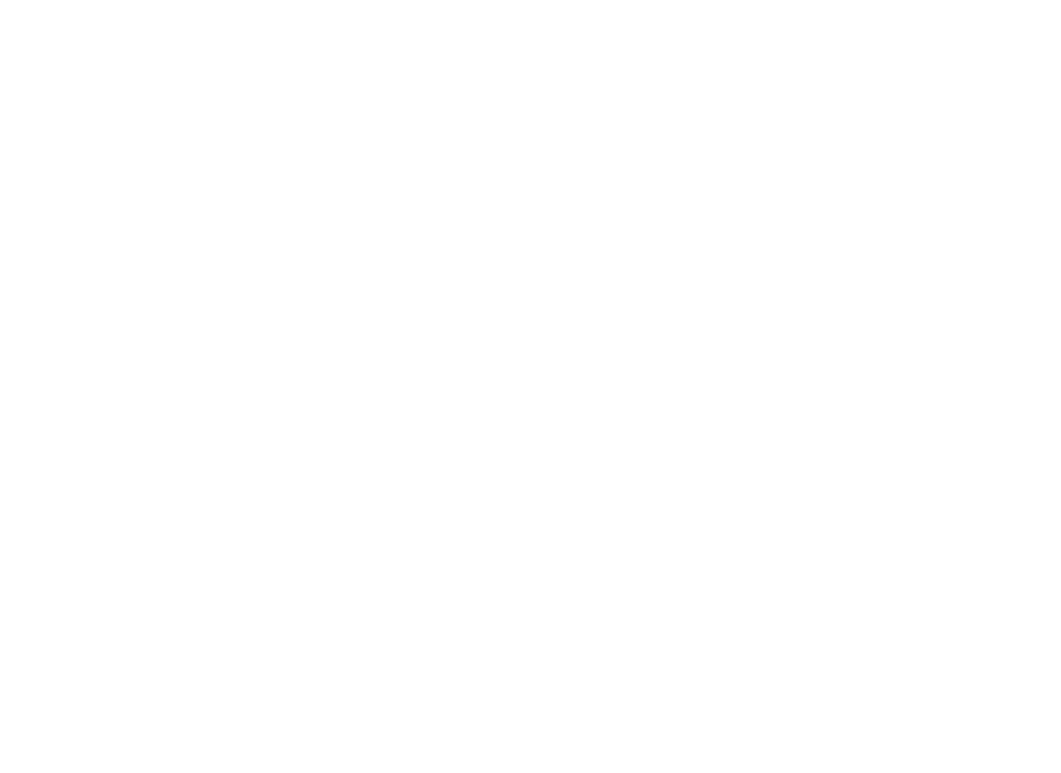
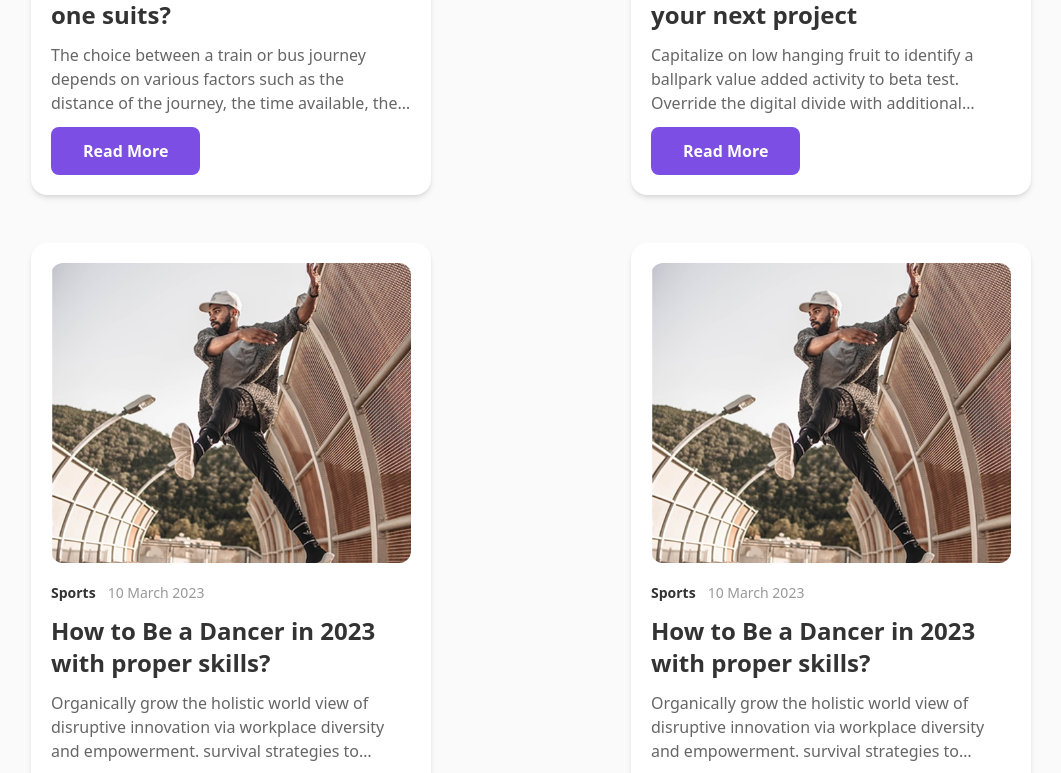
Before and after one commit to MrShahzadDeveloper/Blognetic, a React (Vite) app: page /blogs in a window 1280 px wide. Shown: the part 785-1558 px from the top of the page, without its empty margins (17-1078 px from the left). Before the commit the page ends 800 px from the top, so only its background shows below. Built offline with nearby package versions, Linux system fonts and the light colour scheme.

Commit message:
Do some changes in the Home page and make the blog page

```diff
--- a/src/App.jsx
+++ b/src/App.jsx
@@ -10,8 +10,9 @@
 const App = () => {
   return (
     <Router>
+      <div className="bg-[#FAFAFA] ">
       <Navbar />
-      <div className="bg-[#FAFAFA] scrollbar-thin scrollbar-thumb-[#7C4EE4] scrollbar-track-gray-100 ">
+      <div className="scrollbar-thin scrollbar-thumb-[#7C4EE4] scrollbar-track-gray-100 ">
         <Routes>
           <Route path="/" element={<Home />} />
           <Route path="/about" element={<AboutUs />} />
@@ -21,6 +22,7 @@
         </Routes>
       </div>
       <Footer />
+      </div>
     </Router>
   );
 };
--- a/src/components/Button.jsx
+++ b/src/components/Button.jsx
@@ -1,7 +1,7 @@
 const Button = ({ text, bgColor, textColor, brColor, borderWidth }) => {
   return (
-    <div style={{ backgroundColor: bgColor, border: `${borderWidth} solid ${brColor}`, }} className='px-8 rounded-lg py-3 cursor-pointer w-fit '>
-      <h1 style={{color: textColor}} className="font-[600] ">{text}</h1>
+    <div style={{ backgroundColor: bgColor, border: `${borderWidth} solid ${brColor}`, }} className='px-4 py-2 md:px-8 rounded-lg md:py-3 cursor-pointer w-fit '>
+      <h1 style={{color: textColor}} className="md:font-[600] ">{text}</h1>
     </div>
   )
 }
--- a/src/components/Footer.jsx
+++ b/src/components/Footer.jsx
@@ -11,9 +11,9 @@
   ];
 
   return (
-    <>
-      <hr className="h-[1px] bg-primary" />
-      <div className="bg-[#FFFFFF] flex flex-col justify-center items-center my-10 gap-10">
+    <div className="">
+      <hr className="h-[2px] bg-primary" />
+      <div className="bg-[#FFFFFF] flex flex-col justify-center items-center pt-10 gap-10">
         <div className="flex gap-3 items-center cursor-pointer">
           <img className="h-8 w-8" src={logo} alt="blognetic" />
           <h1 className="font-[800] text-[24px] text-[#333333]">
@@ -35,7 +35,7 @@
           </p>
         </div>
       </div>
-    </>
+    </div>
   );
 };
 
--- a/src/components/HeadingBanner.jsx
+++ b/src/components/HeadingBanner.jsx
@@ -2,8 +2,8 @@
 
 const HeadingBanner = ({ text }) => {
   return (
-    <div className="flex justify-between items-center my-12 mx-10 md:mx-20">
-      <h1 className="text-3xl md:text-5xl text-[#333333] font-[700] ">{text}</h1>
+    <div className="flex justify-between items-center md:my-12 mx-10 md:mx-20">
+      <h1 className="text-2xl md:text-5xl text-[#333333] font-[700] ">{text}</h1>
       <Button text="View All" bgColor="#7C4EE4" textColor="white" />
     </div>
   )
--- a/src/constant/cardLists.js
+++ b/src/constant/cardLists.js
@@ -16,6 +16,54 @@
     type: 'Development',
     date: '11March 2023',
     cardImg: post2
+  },
+  {
+    id: 3,
+    heading: 'How to Be a Professional Footballer in 2023',
+    paragh: 'Organically grow the holistic world view of disruptive innovation via workplace diversity and empowerment. survival strategies to ensure proactive ',
+    type: 'Sports',
+    date: '10 March 2023',
+    cardImg: post3
+  },
+  {
+    id: 3,
+    heading: 'How to Be a Professional Footballer in 2023',
+    paragh: 'Organically grow the holistic world view of disruptive innovation via workplace diversity and empowerment. survival strategies to ensure proactive ',
+    type: 'Sports',
+    date: '10 March 2023',
+    cardImg: post3
+  },
+  {
+    id: 3,
+    heading: 'How to Be a Professional Footballer in 2023',
+    paragh: 'Organically grow the holistic world view of disruptive innovation via workplace diversity and empowerment. survival strategies to ensure proactive ',
+    type: 'Sports',
+    date: '10 March 2023',
+    cardImg: post3
+  },
+  {
+    id: 3,
+    heading: 'How to Be a Professional Footballer in 2023',
+    paragh: 'Organically grow the holistic world view of disruptive innovation via workplace diversity and empowerment. survival strategies to ensure proactive ',
+    type: 'Sports',
+    date: '10 March 2023',
+    cardImg: post3
+  },
+  {
+    id: 3,
+    heading: 'How to Be a Professional Footballer in 2023',
+    paragh: 'Organically grow the holistic world view of disruptive innovation via workplace diversity and empowerment. survival strategies to ensure proactive ',
+    type: 'Sports',
+    date: '10 March 2023',
+    cardImg: post3
+  },
+  {
+    id: 3,
+    heading: 'How to Be a Professional Footballer in 2023',
+    paragh: 'Organically grow the holistic world view of disruptive innovation via workplace diversity and empowerment. survival strategies to ensure proactive ',
+    type: 'Sports',
+    date: '10 March 2023',
+    cardImg: post3
   },
   {
     id: 3,
@@ -45,7 +93,71 @@
     cardImg: post5,
   },
   {
-    id: 6,
+    id: 698,
+    heading: 'How to Be a Dancer in 2023 with proper skills?',
+    paragh: 'Organically grow the holistic world view of disruptive innovation via workplace diversity and empowerment. survival strategies to ensure proactive ',
+    type: 'Sports',
+    date: '10 March 2023',
+    cardImg: post6,
+  },
+  {
+    id: 654,
+    heading: 'How to Be a Dancer in 2023 with proper skills?',
+    paragh: 'Organically grow the holistic world view of disruptive innovation via workplace diversity and empowerment. survival strategies to ensure proactive ',
+    type: 'Sports',
+    date: '10 March 2023',
+    cardImg: post6,
+  },
+  {
+    id: 665,
+    heading: 'How to Be a Dancer in 2023 with proper skills?',
+    paragh: 'Organically grow the holistic world view of disruptive innovation via workplace diversity and empowerment. survival strategies to ensure proactive ',
+    type: 'Sports',
+    date: '10 March 2023',
+    cardImg: post6,
+  },
+  {
+    id: 62,
+    heading: 'How to Be a Dancer in 2023 with proper skills?',
+    paragh: 'Organically grow the holistic world view of disruptive innovation via workplace diversity and empowerment. survival strategies to ensure proactive ',
+    type: 'Sports',
+    date: '10 March 2023',
+    cardImg: post6,
+  },
+  {
+    id: 63,
+    heading: 'How to Be a Dancer in 2023 with proper skills?',
+    paragh: 'Organically grow the holistic world view of disruptive innovation via workplace diversity and empowerment. survival strategies to ensure proactive ',
+    type: 'Sports',
+    date: '10 March 2023',
+    cardImg: post6,
+  },
+  {
+    id: 64,
+    heading: 'How to Be a Dancer in 2023 with proper skills?',
+    paragh: 'Organically grow the holistic world view of disruptive innovation via workplace diversity and empowerment. survival strategies to ensure proactive ',
+    type: 'Sports',
+    date: '10 March 2023',
+    cardImg: post6,
+  },
+  {
+    id: 65,
+    heading: 'How to Be a Dancer in 2023 with proper skills?',
+    paragh: 'Organically grow the holistic world view of disruptive innovation via workplace diversity and empowerment. survival strategies to ensure proactive ',
+    type: 'Sports',
+    date: '10 March 2023',
+    cardImg: post6,
+  },
+  {
+    id: 66,
+    heading: 'How to Be a Dancer in 2023 with proper skills?',
+    paragh: 'Organically grow the holistic world view of disruptive innovation via workplace diversity and empowerment. survival strategies to ensure proactive ',
+    type: 'Sports',
+    date: '10 March 2023',
+    cardImg: post6,
+  },
+  {
+    id: 67,
     heading: 'How to Be a Dancer in 2023 with proper skills?',
     paragh: 'Organically grow the holistic world view of disruptive innovation via workplace diversity and empowerment. survival strategies to ensure proactive ',
     type: 'Sports',
--- a/src/index.css
+++ b/src/index.css
@@ -2,12 +2,12 @@
 @tailwind components;
 @tailwind utilities;
 
-/* .nav-text {
+.nav-text {
   @apply hover:text-[#7C4EE4] cursor-pointer duration-100 transition-all
 }
 
 /* For WebKit (Chrome, Safari, Edge) */
-/* ::-webkit-scrollbar {
+::-webkit-scrollbar {
   width: 8px;
   height: 6px;
 }
@@ -24,10 +24,10 @@
 ::-webkit-scrollbar-track {
   background-color: #f1f1f1;
   border-radius: 10px;
-} */
+}
 
 /* For Firefox */
-/* * {
+* {
   scrollbar-width: thin;
   scrollbar-color: #7C4EE4 #f1f1f1;
-} */
+}
--- a/src/pages/Blogs.jsx
+++ b/src/pages/Blogs.jsx
@@ -1,9 +1,35 @@
 import React from 'react'
+import Cards from '../components/Cards'
+import { PopularList } from '../constant/cardLists'
 
 const Blogs = () => {
   return (
     <div>
-        <h1>This is Blog Page</h1>
+      <div class="max-w-4xl flex justify-center items-center flex-col mx-auto md:my-14 p-3 md:p-6 font-sans">
+        <h4 class="text-lg font-medium text-gray-600 mb-2">OUR BLOGS</h4>
+        <h1 class="text-3xl md:text-4xl font-bold text-gray-800 text-center mb-4">Find our all blogs from here</h1>
+        <p class="hidden md:block text-gray-600 leading-relaxed text-center">
+          our blogs are written from very research research and well known writers writers so that we can provide you the best blogs and articles articles for you to read them all along
+        </p>
+      </div>
+      <div>
+        <div className="container mx-auto px-3 md:px-10">
+          <div className="grid grid-cols-1 md:grid-cols-2 lg:grid-cols-3">
+            {PopularList.map((items) => (
+              <div key={items.id} className="mb-8"> {/* Added margin-bottom */}
+                <Cards
+                  cardImg={items.cardImg}
+                  heading={items.heading}
+                  paragh={items.paragh}
+                  type={items.type}
+                  date={items.date}
+                  className="hover:shadow-lg transition-shadow" // Added hover effect
+                />
+              </div>
+            ))}
+          </div>
+        </div>
+      </div>
     </div>
   )
 }
```
Also changed, not shown: src/pages/Home.jsx (+11 -11 lines).
